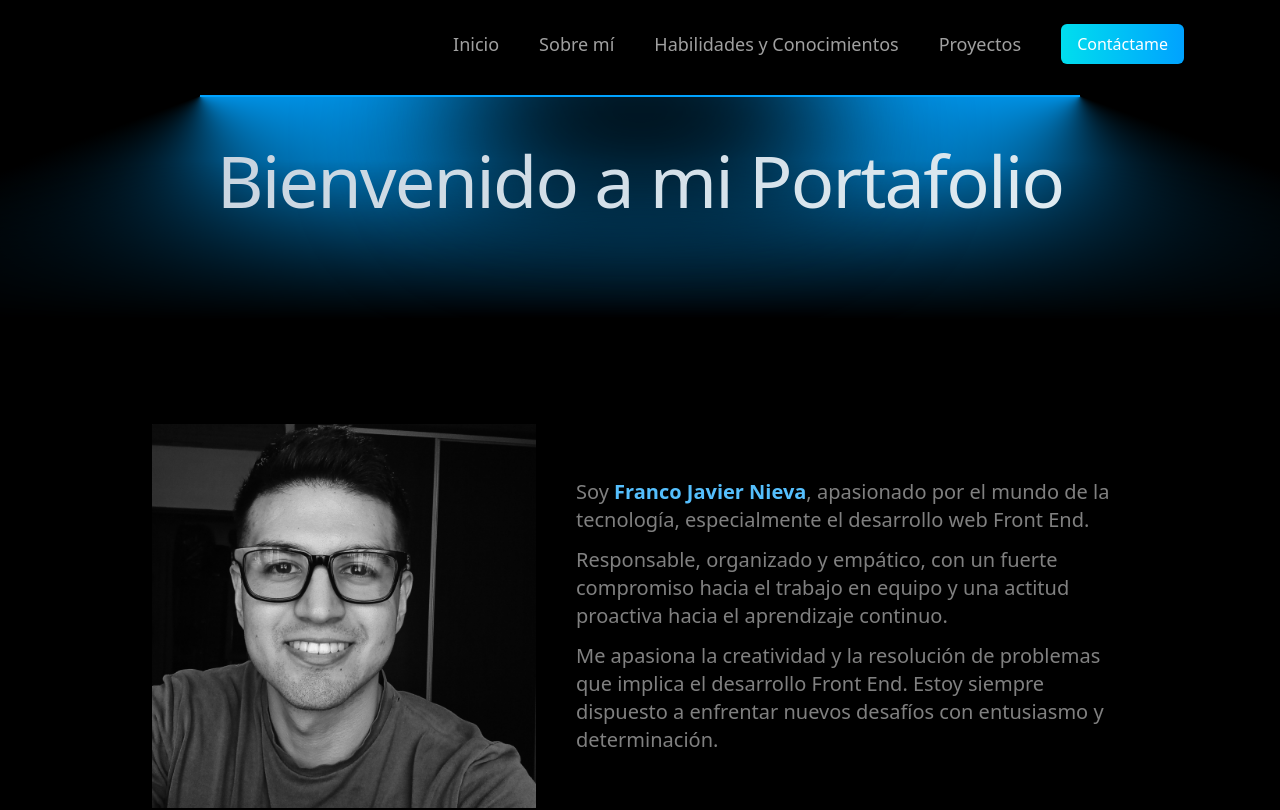
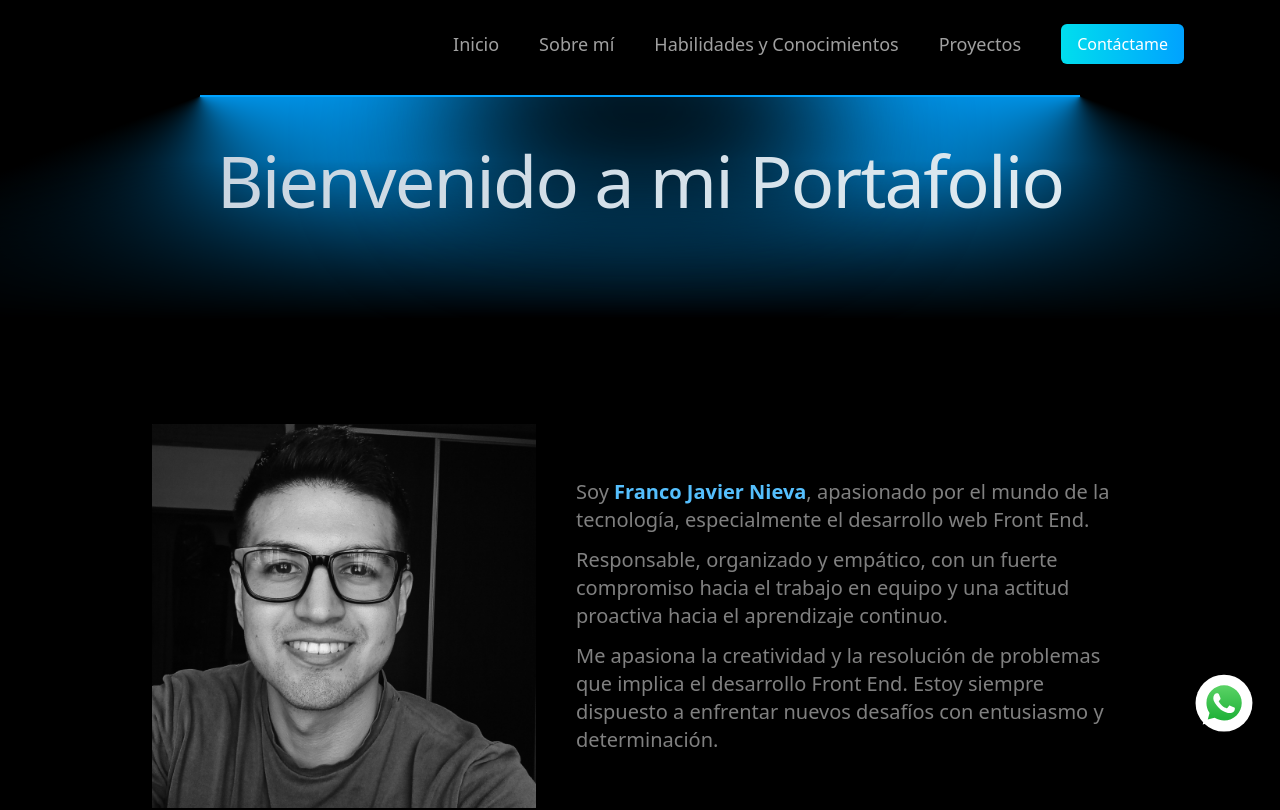
Before and after one commit to francojnieva/Mi-Portafolio, a React (Vite) app: page / in a window 1280 px wide. Shown: the top 810 px of the page. Built offline with nearby package versions, Linux system fonts and the light colour scheme.

Commit message:
add wpp icon

```diff
--- a/src/pages/Home/Home.jsx
+++ b/src/pages/Home/Home.jsx
@@ -5,10 +5,14 @@ import Projects from '../../components/Projects/Projects'
 import Technologies from '../../components/Technologies/Technologies'
 import { Welcome } from '../../components/Welcome/Welcome'
 import AboutMe from '../../components/AboutMe/AboutMe'
+import LogoWpp from '../../assets/wppIcon.svg'
 
 const Home = () => {
 	return (
 		<section>
+			<a href='https://wa.me/5491144754699' target='_blank' className='fixed z-50 bottom-16 right-4 xl:w-16 xl:right-6'>
+				<img className="w-12 xl:w-16" src={LogoWpp} alt="Logo Whatsapp" title="Abrir chat de WhatsApp" />
+			</a>
 			<NavbarMobile />
 			<NabarDesktop />
 			<Welcome />
```
Also changed, not shown: src/assets/wppIcon.svg (added).
